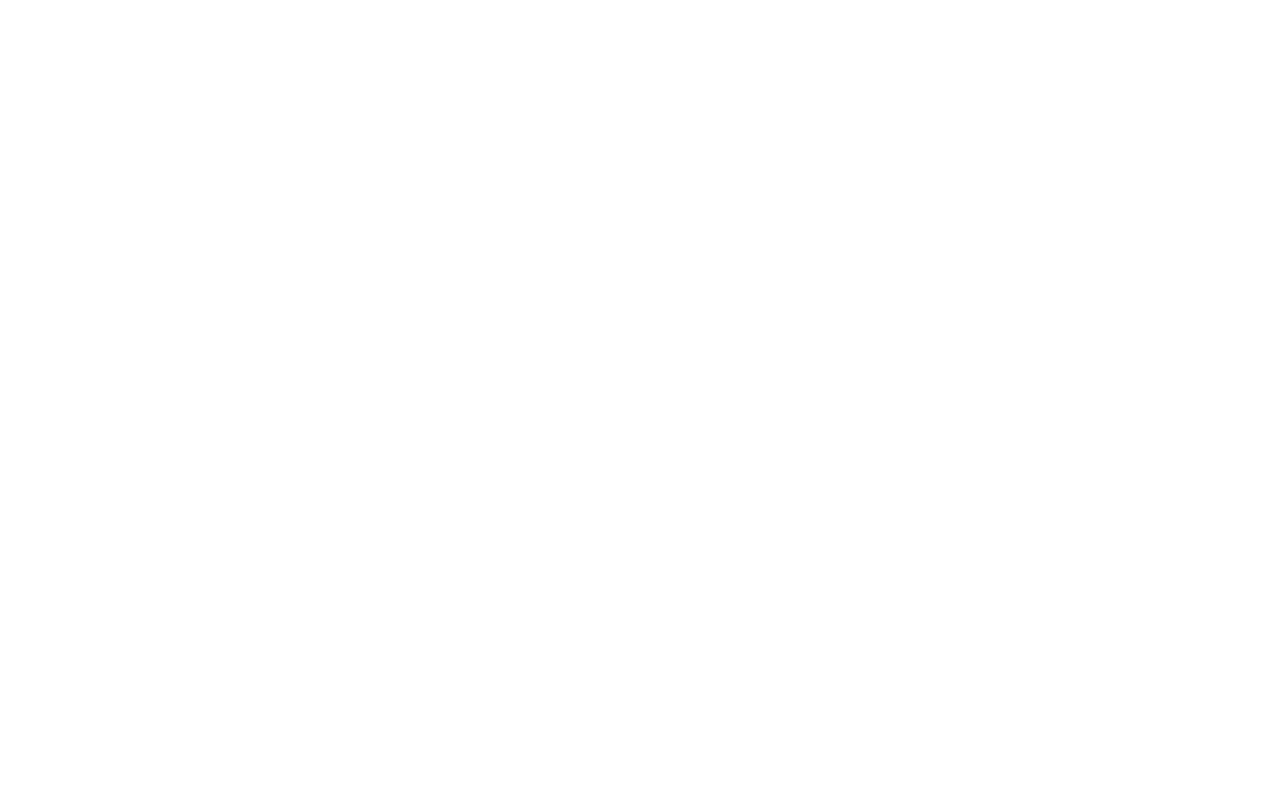
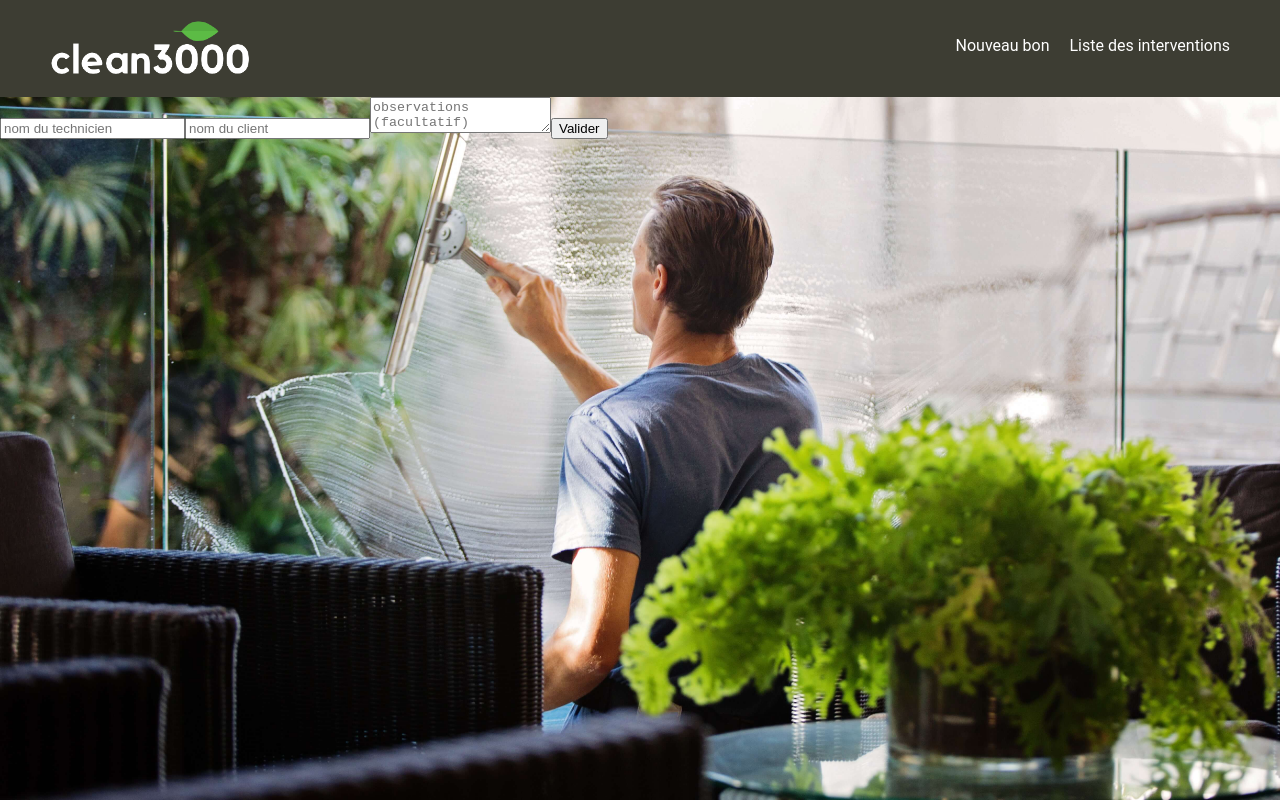
Before and after one commit to Kalyska/ECF-front-clean3000, a React (Create React App) app: page /nouveau-bon in a window 1280 px wide. Before the commit this address had no page. Built offline with nearby package versions, Linux system fonts and the light colour scheme.

Commit message:
creation des pages new, not found, et liste d'interventions

```diff
--- a/src/App.js
+++ b/src/App.js
@@ -2,7 +2,7 @@
 import './styles/App.scss';
 import Header from './components/Header'
 
-const App=()=>{
+function App(){
   const navigate = useNavigate();
 
   return (
--- a/src/Root.js
+++ b/src/Root.js
@@ -1,18 +1,18 @@
 import React from 'react'
 import App from './App'
 import { BrowserRouter as Router, Route, Routes } from 'react-router-dom'
-// import NotFound from './components/NotFound'
-// import New from './components/New'
-// import InterventionsList from './components/InterventionsList'
+import NotFound from './components/NotFound'
+import New from './components/New'
+import InterventionsList from './components/InterventionsList'
 
 const Root = () => {
   return (
     <Router>
         <Routes>
             <Route exact path="/" element={<App />} />
-            {/* <Route path="/nouveau-bon" element={<New/>} /> */}
-            {/* <Route path="/liste-interventions" element={<InterventionsList/>} /> */}
-            {/* <Route element={<NotFound/>} /> */}
+            <Route path="/nouveau-bon" element={<New/>} />
+            <Route path="/liste-interventions" element={<InterventionsList/>} />
+            <Route element={<NotFound/>} />
         </Routes>
     </Router>
   )
--- /dev/null
+++ b/src/components/InterventionsList.js
@@ -0,0 +1,40 @@
+import React, { useState } from 'react';
+import Header from './Header';
+import interventions from './New';
+
+function InterventionsList() {
+    const intList = [...interventions].map(id => {
+        return (
+            <div className="int-detail" key={id}>
+                <span>{id}</span>
+                <span>{tech}</span>
+                <span>{client}</span>
+                <span>{text}</span>
+            </div>
+        )
+    })
+
+    return (
+        <div className="App">
+            <Header />
+            <div className="Int-list">
+            <h2>Liste des interventions</h2>
+                <table>
+                    <thead>
+                        <tr>
+                            <th>Date</th>
+                            <th>Technicien</th>
+                            <th>Client</th>
+                            <th>Observations</th>
+                        </tr>
+                    </thead>
+                    <tbody>
+                        {intList}
+                    </tbody>
+                </table>
+            </div>
+        </div>
+    );
+}
+
+export default InterventionsList
--- /dev/null
+++ b/src/components/New.js
@@ -0,0 +1,59 @@
+import React, { useState } from 'react';
+import Header from './Header';
+
+function New(){
+    const [tech, setTech] = useState("");
+    const [client, setClient] = useState("");
+    const [text, setText] = useState("");
+    const [interventions, setInterventions] = useState([]);
+
+    const addInt = () => {
+        const newInt = {
+            id: new Date(),
+            tech,
+            client,
+            text,
+        };
+
+        setInterventions([...interventions, newInt]);
+        setTech("");
+        setClient("");
+        setText("");
+    }
+
+
+    return (
+        <div className="App">
+            <Header />
+            <div className="New">
+                <form>
+                    <input
+                        type="text"
+                        className="new-input"
+                        placeholder='nom du technicien'
+                        onChange={(e) => setTech(e.target.value)}
+                        value={tech}
+                        required
+                    />
+                    <input
+                        type="text"
+                        className="new-input"
+                        placeholder='nom du client'
+                        onChange={(e) => setClient(e.target.value)}
+                        value={client}
+                        required
+                    />
+                    <textarea
+                        className="new-input"
+                        placeholder='observations (facultatif)'
+                        onChange={(e) => setText(e.target.value)}
+                        value={text}
+                    />
+                    <button onClick={() => addInt()}>Valider</button>
+                </form>
+            </div>
+        </div>
+    );
+}
+
+export default New
--- /dev/null
+++ b/src/components/NotFound.js
@@ -0,0 +1,14 @@
+import React from 'react';
+import { useNavigate } from 'react-router-dom';
+
+const NotFound = () => {
+    const navigate = useNavigate();
+    return (
+        <div className="not-found">
+            <h2 className='notFound'>Page non trouvée</h2>
+            <button onClick={navigate("/")}>Retour à l'accueil</button>
+        </div>
+    )
+}
+
+export default NotFound;
```
